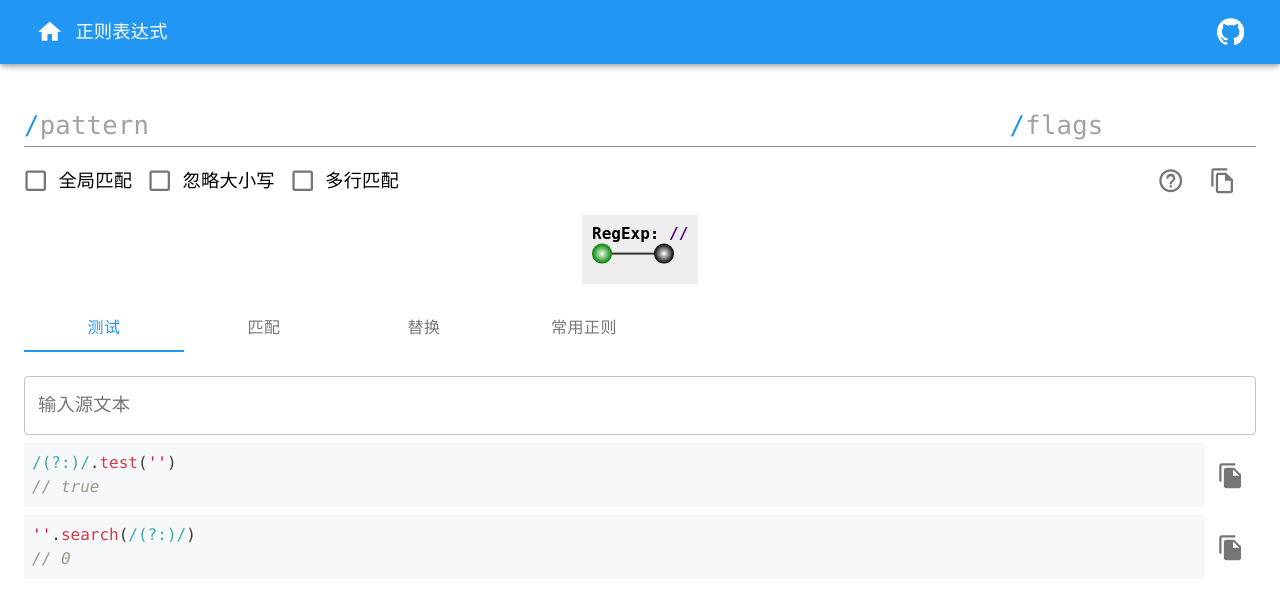
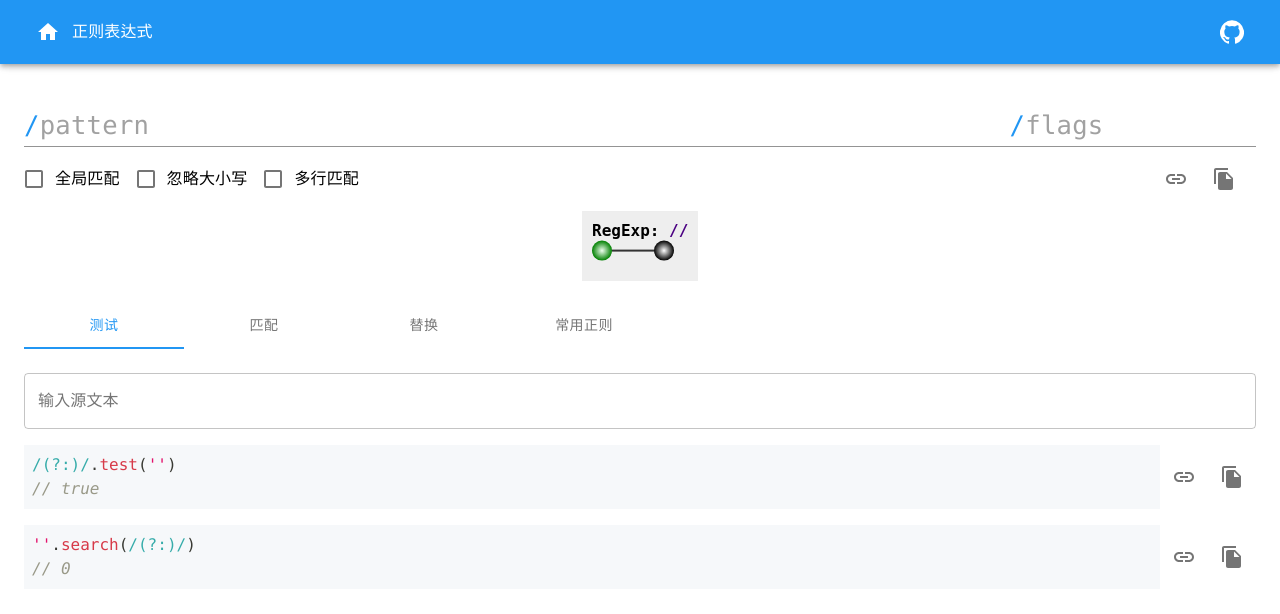
Before and after one commit to whinc/online-tools, a React (Create React App) app: page /#/regexp in a window 1280 px wide. Shown: the top 614 px of the page. Built offline with nearby package versions, Linux system fonts and the light colour scheme.

Commit message:
feat(正则表达式): 增加String.proptype.search和RegExp.proptype.test帮助链接

```diff
--- /dev/null
+++ b/src/components/OutLink.tsx
@@ -0,0 +1,18 @@
+import React from "react";
+import { Tooltip, IconButton } from "@material-ui/core";
+import { LinkOutlined } from "@material-ui/icons";
+
+export type OutLinkProps = {
+  href: string;
+  title?: Exclude<React.ReactNode, null | undefined>;
+};
+
+export const OutLink: React.FC<OutLinkProps> = ({ href, title = "" }) => {
+  return (
+    <Tooltip title={title}>
+      <IconButton component="a" href={href} target="_blank">
+        <LinkOutlined />
+      </IconButton>
+    </Tooltip>
+  );
+};
--- a/src/components/index.ts
+++ b/src/components/index.ts
@@ -1,3 +1,4 @@
 export * from './VisualRegExp'
 export * from './CodeBlock'
 export * from './CopyAction'
+export * from './OutLink'
--- a/src/pages/RegExpPage/RegExpTestPanel.tsx
+++ b/src/pages/RegExpPage/RegExpTestPanel.tsx
@@ -1,10 +1,6 @@
 import React, { useMemo, useState } from "react";
-import {
-  Box,
-  TextField,
-  Typography,
-} from "@material-ui/core";
-import { CodeBlock, CopyAction } from "components";
+import { Box, TextField, Typography } from "@material-ui/core";
+import { CodeBlock, CopyAction, OutLink } from "components";
 
 export type RegExpTestPanelProps = {
   source: string;
@@ -20,11 +16,11 @@ export const RegExpTestPanel: React.FC<RegExpTestPanelProps> = ({
     try {
       const regexp = new RegExp(source, flags);
       const result1 = regexp.test(text);
-      const result2 = text.search(regexp)
-      const escapedText = text.replace(/'/g, "\\'")
-      const code1 = `${regexp}.test('${escapedText}')`
-      const code2 = `'${escapedText}'.search(${regexp})`
-      return { result1, code1, code2, result2};
+      const result2 = text.search(regexp);
+      const escapedText = text.replace(/'/g, "\\'");
+      const code1 = `${regexp}.test('${escapedText}')`;
+      const code2 = `'${escapedText}'.search(${regexp})`;
+      return { result1, code1, code2, result2 };
     } catch (error) {
       return { error: error as Error };
     }
@@ -42,17 +38,41 @@ export const RegExpTestPanel: React.FC<RegExpTestPanelProps> = ({
           onChange={(e) => setText(e.target.value)}
         />
       </Box>
-      <Box mt={1} display="flex" alignItems="center">
-        <Box flexGrow={1}>
-          <CodeBlock code={`${code1!}\n// ${result1!}`} language="javascript" />
+      <Box overflow="auto">
+        <Box mt={2} display="flex" alignItems="center" flexWrap="wrap">
+          <Box flexGrow={1}>
+            <CodeBlock
+              code={`${code1!}\n// ${result1!}`}
+              language="javascript"
+            />
+          </Box>
+          <Box display='flex'>
+            <OutLink
+              title="RegExp.prototype.test() - MDN"
+              href={
+                "https://developer.mozilla.org/en-US/docs/Web/JavaScript/Reference/Global_Objects/RegExp/test"
+              }
+            />
+            <CopyAction text={code1!} />
+          </Box>
         </Box>
-        <CopyAction text={code1!} />
-      </Box>
-      <Box mt={1} display="flex" alignItems="center">
-        <Box flexGrow={1}>
-          <CodeBlock code={`${code2!}\n// ${result2!}`} language="javascript" />
+        <Box mt={2} display="flex" alignItems="center" flexWrap="wrap">
+          <Box flexGrow={1}>
+            <CodeBlock
+              code={`${code2!}\n// ${result2!}`}
+              language="javascript"
+            />
+          </Box>
+          <Box display='flex'>
+            <OutLink
+              title="String.prototype.search() - MDN"
+              href={
+                "https://developer.mozilla.org/en-US/docs/Web/JavaScript/Reference/Global_Objects/String/search"
+              }
+            />
+            <CopyAction text={code2!} />
+          </Box>
         </Box>
-        <CopyAction text={code2!} />
       </Box>
     </Box>
   );
--- a/src/pages/RegExpPage/index.tsx
+++ b/src/pages/RegExpPage/index.tsx
@@ -13,8 +13,6 @@ import {
   CardContent,
   CardActions,
   Card,
-  IconButton,
-  Tooltip,
   Collapse,
   Button,
   MenuItem,
@@ -23,15 +21,11 @@ import { makeStyles, useTheme } from "@material-ui/core/styles";
 import { green, red, grey } from "@material-ui/core/colors";
 import { useQuery } from "hooks";
 import { debugErr } from "utils";
-import { useSnackbar } from "notistack";
 import {
   ExpandMore,
-  FileCopyOutlined,
-  HelpOutline,
 } from "@material-ui/icons";
 import clsx from "clsx";
-import { VisualRegExp, RegExpType, CodeBlock, CopyAction } from "components";
-import { copyToClipboard } from "utils";
+import { VisualRegExp, RegExpType, CodeBlock, CopyAction, OutLink } from "components";
 import { RegExpChips } from "./RegExpChips";
 import { RegExpTestPanel } from "./RegExpTestPanel";
 
@@ -54,7 +48,7 @@ enum TabIndex {
 
 const useStyles = makeStyles((theme) => ({
   regexpInput: {
-    fontSize: "1.6rem",
+    fontSize: "1.6em",
     fontFamily: theme.codeFontFamily,
   },
   code: {
@@ -261,7 +255,6 @@ const RegExpPage: React.FC = () => {
   const theme = useTheme();
   const matches = useMediaQuery(theme.breakpoints.down("sm"));
   const [expanded, setExpanded] = useState(false);
-  const { enqueueSnackbar } = useSnackbar();
   const [language, setLanguage] = useState(Language.JavaScript);
 
   // 单个标志位变化
@@ -352,27 +345,8 @@ str.replace(/${regexp.source}/${regexp.flags}, "${newText}")`;
             alignItems="center"
             mr={1}
           >
-            <Tooltip title={`帮助`}>
-              <IconButton
-                onClick={() => {}}
-                component="a"
-                href="https://developer.mozilla.org/en-US/docs/Web/JavaScript/Guide/Regular_Expressions"
-                target="_blank"
-              >
-                <HelpOutline />
-              </IconButton>
-            </Tooltip>
-            <Tooltip title={`复制`}>
-              <IconButton
-                onClick={() => {
-                  if (copyToClipboard(`/${regexp.source}/${regexp.flags}`)) {
-                    enqueueSnackbar(<span>已复制!</span>);
-                  }
-                }}
-              >
-                <FileCopyOutlined />
-              </IconButton>
-            </Tooltip>
+          <OutLink title='Regular expressions - MDN' href={'https://developer.mozilla.org/en-US/docs/Web/JavaScript/Guide/Regular_Expressions'} />
+          <CopyAction text={`/${regexp.source}/${regexp.flags}`} />
           </Box>
         </Box>
 
--- a/src/theme.ts
+++ b/src/theme.ts
@@ -14,7 +14,7 @@ export const theme = createMuiTheme({
     secondary: pink
   },
   typography: {
-    fontSize: 16
+    fontSize: 14
   },
   codeFontFamily: "source-code-pro, Menlo, Monaco, Consolas, 'Courier New', monospace"
 });
```
